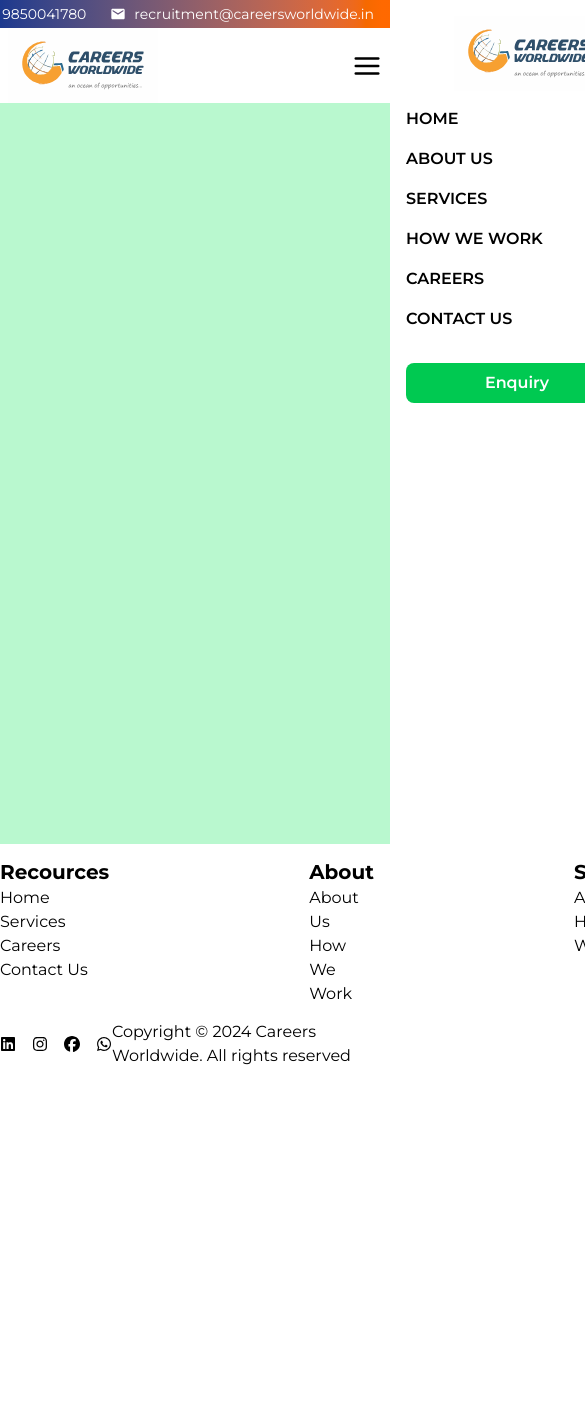
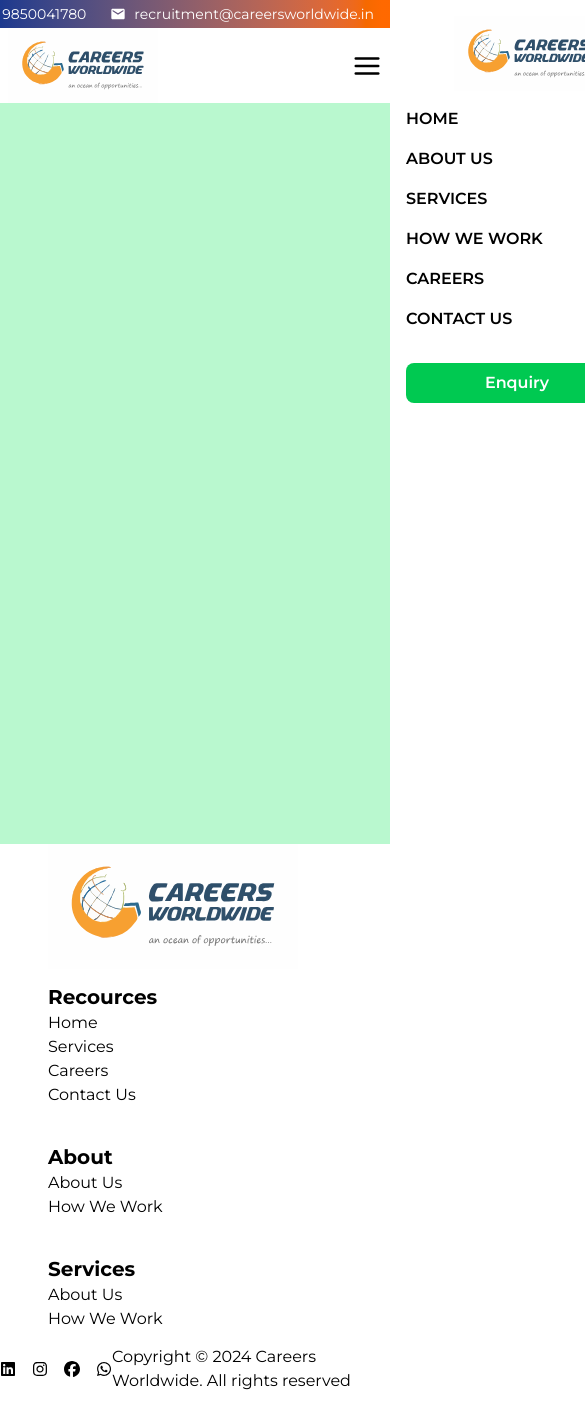
Before and after one commit to achalturkar/careersworldwide, a Next.js app: page /about in a window 390 px wide. Shown: the top 1411 px of the page, 585 px wide, since content can reach past the window. Before the commit the page ends 1086 px from the top, so only its background shows below. Built offline with nearby package versions, Linux system fonts and the light colour scheme.

Commit message:
footer responsive

```diff
--- a/components/Footer/Footer.jsx
+++ b/components/Footer/Footer.jsx
@@ -1,15 +1,13 @@
 import Link from "next/link";
 import Image from "next/image";
 import { FaFacebook, FaWhatsapp } from "react-icons/fa6";
-import { IoLogoWhatsapp } from "react-icons/io";
 import { FaLinkedin } from "react-icons/fa6";
 import { FaInstagram } from "react-icons/fa";
 const Footer = () => {
     return (
         <>
-            <footer className="bg-[#ffffff] text-[#000000]">
-                <div className="flex flex-col">
-                    <div className="flex  justify-around">
+            <footer className="bg-[#ffffff] text-[#000000] flex flex-col ">
+                    <div className="flex flex-col lg:flex-row justify-around ml-12">
                         <div className="flex">
                             <Image
                                 src="/cww.svg"
@@ -19,8 +17,8 @@ const Footer = () => {
                             />
                         </div>
 
-                        <div className="flex gap-50 pr-15">
-                            <ul className="grid-cols-3 grid-flow-row auto-rows-auto my-3.5">
+                        <div className="flex flex-col lg:flex-row gap-2 pr-15">
+                            <ul className="grid-cols-3 grid-flow-row  my-3.5">
                                 <h1 className="text-xl font-bold">Recources</h1>
                                 <Link href="/Home">
                                     <li className="hover:underline">Home</li>
@@ -66,7 +64,6 @@ const Footer = () => {
                             <p>Copyright © 2024 Careers Worldwide. All rights reserved</p>
                         </div>
                     </div>
-                </div>
             </footer>
         </>
     );
```
